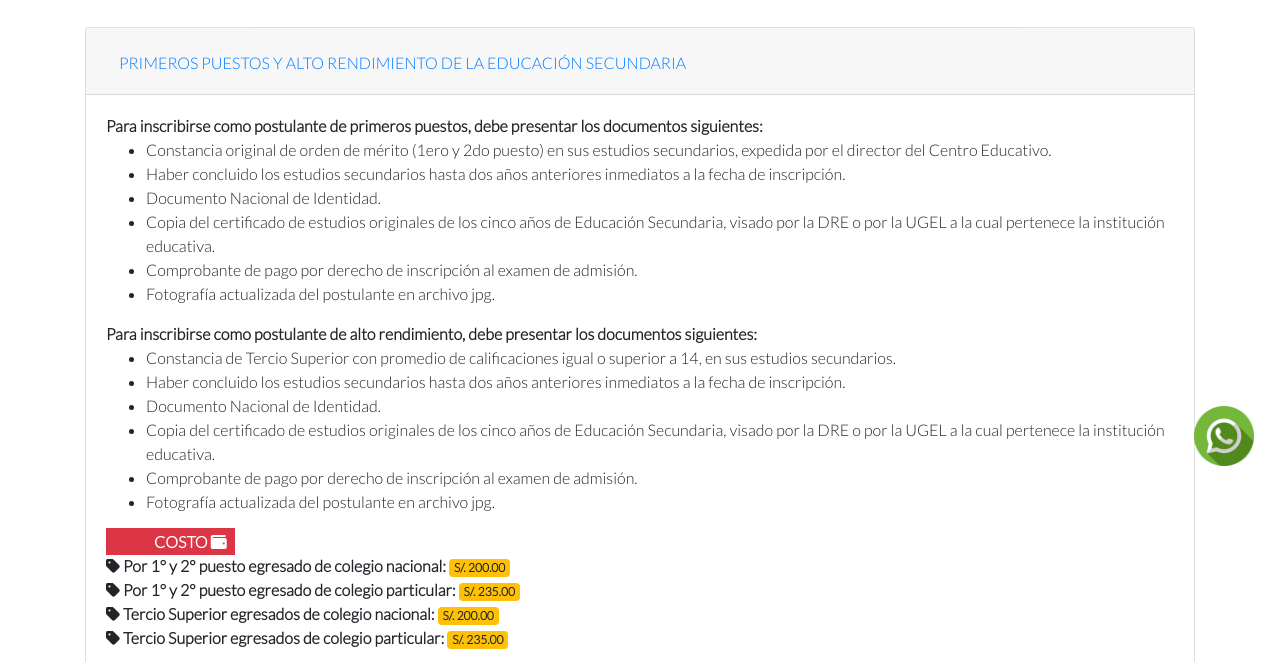
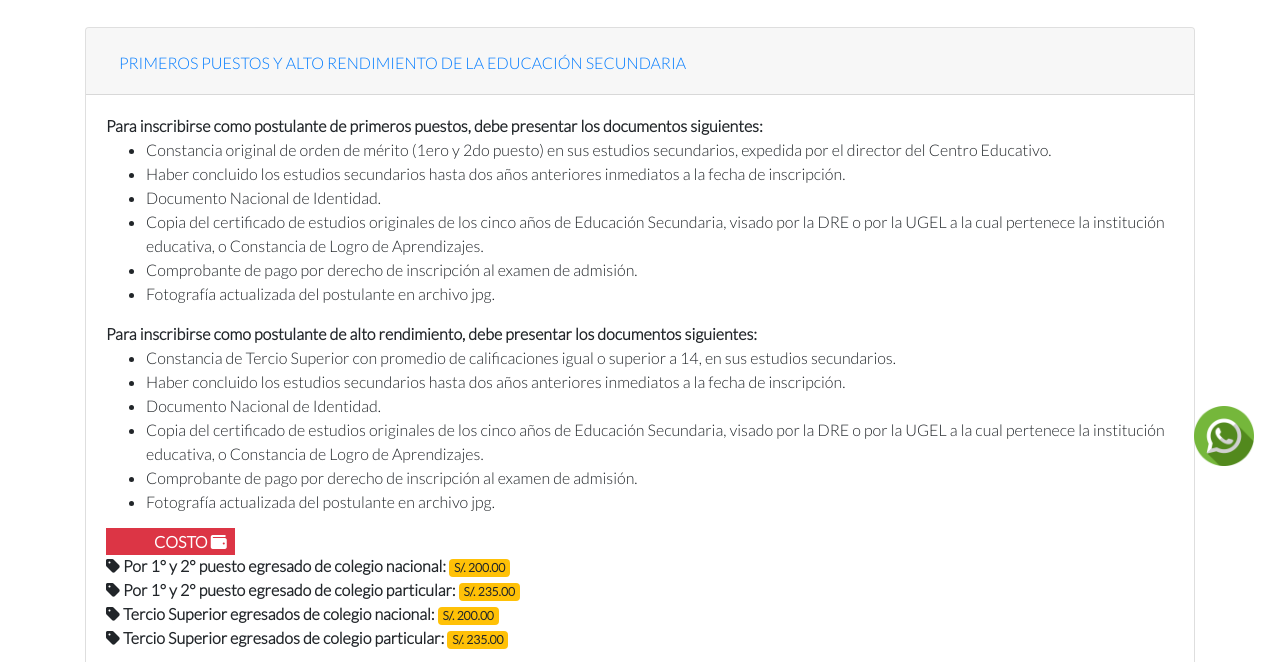
Before and after one commit to KevinQL/pagina-proceso-admision, a PHP site: page /pagina_extraordinario.php in a window 1280 px wide. Shown: the part 234-896 px from the top of the page. Run offline with PHP 8.4, Linux system fonts and the light colour scheme; some libraries are stand-ins or nearby versions.

Commit message:
kevin putito por que hackeas?

```diff
--- a/pagina_extraordinario.php
+++ b/pagina_extraordinario.php
@@ -46,7 +46,7 @@
                                 <li>Constancia original de orden de mérito (1ero y 2do puesto) en sus estudios secundarios, expedida por el director del Centro Educativo.</li>
                                 <li>Haber concluido los estudios secundarios hasta dos años anteriores inmediatos a la fecha de inscripción.</li>
                                 <li>Documento Nacional de Identidad.</li>
-                                <li>Copia del certificado de estudios originales de los cinco años de Educación Secundaria, visado por la DRE o por la UGEL a la cual pertenece la institución educativa.</li>
+                                <li>Copia del certificado de estudios originales de los cinco años de Educación Secundaria, visado por la DRE o por la UGEL a la cual pertenece la institución educativa, o Constancia de Logro de Aprendizajes.</li>
                                 <li>Comprobante de pago por derecho de inscripción al examen de admisión.</li>
                                 <li>Fotografía actualizada del postulante en archivo jpg.</li>
                             </ul>
@@ -56,7 +56,7 @@
                                 <li>Constancia de Tercio Superior con promedio de calificaciones igual o superior a 14, en sus estudios secundarios.</li>
                                 <li>Haber concluido los estudios secundarios hasta dos años anteriores inmediatos a la fecha de inscripción.</li>
                                 <li>Documento Nacional de Identidad.</li>
-                                <li>Copia del certificado de estudios originales de los cinco años de Educación Secundaria, visado por la DRE o por la UGEL a la cual pertenece la institución educativa.</li>
+                                <li>Copia del certificado de estudios originales de los cinco años de Educación Secundaria, visado por la DRE o por la UGEL a la cual pertenece la institución educativa, o Constancia de Logro de Aprendizajes.</li>
                                 <li>Comprobante de pago por derecho de inscripción al examen de admisión.</li>
                                 <li>Fotografía actualizada del postulante en archivo jpg.</li>
                             </ul>
@@ -87,7 +87,7 @@
                                 <li>Certificados originales de estudios universitarios, con calificación aprobatoria y sin enmendaduras, para el caso de universidades del extranjero, presentaran los documentos que evidencien los estudios realizados de nivel universitario revalidado en el ministerio de educación y consulados respectivos.</li>
                                 <li>Fotocopia autenticada por la universidad de origen del Grado Académico de Bachiller o Título Profesional; o legalizado por notario público. Los procedentes de universidades extranjeras deberán revalidar y legalizar el Grado o Título Profesional por el funcionario Diplomado o Cónsul del Perú en el país de procedencia y refrendado ante el Ministerio de Relaciones Exteriores del Perú.</li>
                                 <li>Documento Nacional de Identidad.</li>
-                                <li>Copia del certificado de estudios originales de los cinco años de Educación Secundaria, visado por la DRE o por la UGEL a la cual pertenece la institución educativa.</li>
+                                <li>Copia del certificado de estudios originales de los cinco años de Educación Secundaria, visado por la DRE o por la UGEL a la cual pertenece la institución educativa, o Constancia de Logro de Aprendizajes.</li>
                                 <li>Comprobante de pago por derecho de inscripción al examen de admisión.</li>
                                 <li>Fotografía actualizada del postulante en archivo jpg.</li>
                             </ul>
@@ -97,7 +97,7 @@
                                 <li>Certificados oficiales y originales de estudios superiores, con calificación aprobatoria y sin enmendaduras.</li>
                                 <li>Fotocopia legalizada del Grado Académico y Título Profesional, fotocopia legalizada de la Hoja de Despacho que acredite la procedencia de las Escuelas de Oficiales y Superiores de las Fuerzas Armadas y de la Policía Nacional.</li>
                                 <li>Documento Nacional de Identidad.</li>
-                                <li>Copia del certificado de estudios originales de los cinco años de Educación Secundaria, visado por la DRE o por la UGEL a la cual pertenece la institución educativa.</li>
+                                <li>Copia del certificado de estudios originales de los cinco años de Educación Secundaria, visado por la DRE o por la UGEL a la cual pertenece la institución educativa, o Constancia de Logro de Aprendizajes.</li>
                                 <li>Comprobante de pago por derecho de inscripción al examen de admisión.</li>
                                 <li>Fotografía actualizada del postulante en archivo jpg.</li>
                             </ul>
@@ -123,7 +123,7 @@
                                 <li>Presentar la constancia del Registro Único de Víctimas (RUV) o Certificado de acreditación – Ley 28592.</li>
                                 <li>Declaración Jurada de no haber hecho uso de este derecho o modalidad en otra Universidad del país. La Comisión Especial de Admisión, calificará los expedientes para validar su postulación.</li>
                                 <li>Documento Nacional de Identidad.</li>
-                                <li>Copia del certificado de estudios originales de los cinco años de Educación Secundaria, visado por la DRE o por la UGEL a la cual pertenece la institución educativa.</li>
+                                <li>Copia del certificado de estudios originales de los cinco años de Educación Secundaria, visado por la DRE o por la UGEL a la cual pertenece la institución educativa, o Constancia de Logro de Aprendizajes.</li>
                                 <li>Comprobante de pago por derecho de inscripción al examen de admisión.</li>
                                 <li>Fotografía actualizada del postulante en archivo jpg.</li>
                             </ul>
@@ -148,7 +148,7 @@
                             <ul>
                                 <li>Copia del carné o de la resolución del Registro Nacional de la Persona con Discapacidad a cargo del CONADIS</li>
                                 <li>Documento Nacional de Identidad.</li>
-                                <li>Copia del certificado de estudios originales de los cinco años de Educación Secundaria, visado por la DRE o por la UGEL a la cual pertenece la institución educativa.</li>
+                                <li>Copia del certificado de estudios originales de los cinco años de Educación Secundaria, visado por la DRE o por la UGEL a la cual pertenece la institución educativa, o Constancia de Logro de Aprendizajes.</li>
                                 <li>Comprobante de pago por derecho de inscripción al examen de admisión.</li>
                                 <li>Fotografía actualizada del postulante en archivo jpg.</li>
                             </ul>
@@ -177,7 +177,7 @@
                                 <li>Constancia de no haber sido sancionado por falta grave o actividades antideportivas por los Tribunales o Comisión de Justicia de la Federación o Comisión Nacional respectiva.</li>
                                 <li>Declaración Jurada señalando que, en caso de obtener una vacante de ingreso a la universidad, se compromete a participar y representar al equipo de su escuela profesional y de la universidad en el deporte de su especialidad en los eventos deportivos que la Universidad lo requiera. de no hacerlo constituye falta grave del estudiante y ser sancionado con el retiro de la universidad. </li>
                                 <li>Documento Nacional de Identidad.</li>
-                                <li>Copia del certificado de estudios originales de los cinco años de Educación Secundaria, visado por la DRE o por la UGEL a la cual pertenece la institución educativa.</li>
+                                <li>Copia del certificado de estudios originales de los cinco años de Educación Secundaria, visado por la DRE o por la UGEL a la cual pertenece la institución educativa, o Constancia de Logro de Aprendizajes.</li>
                                 <li>Comprobante de pago por derecho de inscripción al examen de admisión.</li>
                                 <li>Fotografía actualizada del postulante en archivo jpg.</li>
                             </ul>
@@ -202,7 +202,7 @@
                             <ul>
                                 <li>Documentos que acrediten haber realizado sus estudios secundarios en el área de influencia del VRAEM.</li>
                                 <li>Documento Nacional de Identidad.</li>
-                                <li>Copia del certificado de estudios originales de los cinco años de Educación Secundaria, visado por la DRE o por la UGEL a la cual pertenece la institución educativa.</li>
+                                <li>Copia del certificado de estudios originales de los cinco años de Educación Secundaria, visado por la DRE o por la UGEL a la cual pertenece la institución educativa, o Constancia de Logro de Aprendizajes.</li>
                                 <li>Comprobante de pago por derecho de inscripción al examen de admisión.</li>
                                 <li>Fotografía actualizada del postulante en archivo jpg.</li>
                             </ul>
@@ -230,7 +230,7 @@
                                 <li>Certificados oficiales y originales de estudios universitarios expedida por la oficina de registros académicos. </li>
                                 <li>Constancia de no adeudar bienes a la universidad</li>
                                 <li>Documento Nacional de Identidad.</li>
-                                <li>Copia del certificado de estudios originales de los cinco años de Educación Secundaria, visado por la DRE o por la UGEL a la cual pertenece la institución educativa.</li>
+                                <li>Copia del certificado de estudios originales de los cinco años de Educación Secundaria, visado por la DRE o por la UGEL a la cual pertenece la institución educativa, o Constancia de Logro de Aprendizajes.</li>
                                 <li>Comprobante de pago por derecho de inscripción al examen de admisión.</li>
                                 <li>Fotografía actualizada del postulante en archivo jpg.</li>
                             </ul>
@@ -263,7 +263,7 @@
                                 <li>Adjuntar los sílabos de las asignaturas de los estudios universitarios realizados.</li>
                                 <li>Haber tenido matrícula vigente hasta un año o dos anterior a su postulación.</li>
                                 <li>Documento Nacional de Identidad.</li>
-                                <li>Copia del certificado de estudios originales de los cinco años de Educación Secundaria, visado por la DRE o por la UGEL a la cual pertenece la institución educativa.</li>
+                                <li>Copia del certificado de estudios originales de los cinco años de Educación Secundaria, visado por la DRE o por la UGEL a la cual pertenece la institución educativa, o Constancia de Logro de Aprendizajes.</li>
                                 <li>Comprobante de pago por derecho de inscripción al examen de admisión.</li>
                                 <li>Fotografía actualizada del postulante en archivo jpg.</li>
                             </ul>
@@ -287,7 +287,7 @@
                             <ul>
                                 <li>Constancia o documento que indique ser preseleccionado del concurso beca 18 – PRONABEC.</li>
                                 <li>Documento Nacional de Identidad.</li>
-                                <li>Copia del certificado de estudios originales de los cinco años de Educación Secundaria, visado por la DRE o por la UGEL a la cual pertenece la institución educativa.</li>
+                                <li>Copia del certificado de estudios originales de los cinco años de Educación Secundaria, visado por la DRE o por la UGEL a la cual pertenece la institución educativa, o Constancia de Logro de Aprendizajes.</li>
                                 <li>Comprobante de pago por derecho de inscripción al examen de admisión.</li>
                                 <li>Fotografía actualizada del postulante en archivo jpg.</li>
                             </ul>
--- a/pagina_reglamento.php
+++ b/pagina_reglamento.php
@@ -56,7 +56,7 @@
                 </ul>
                 <b>LEER OBLIGATORIAMENTE EL REGLAMENTO DE ADMISIÓN </b>
                 <br>
-                <a href="public/docs/Regl Adm UNAJMA 2020-II - VIRTUAL 31-07-2020.pdf" class="display-5" target="_blank" download>
+                <a href="public/docs/Reglamento de Admisión UNAJMA 2021.pdf" class="display-5" target="_blank" download>
                     <i class="fas fa-cloud-download-alt"></i> DESCARGAR EL REGLAMENTO AQUÍ .PDF
                 </a>
             </div>
--- a/pagina_temario.php
+++ b/pagina_temario.php
@@ -32,7 +32,7 @@
             <hr class="line-reglamento">
 
 <div class="t-pdf">
-    <a href="public/docs/temario-primeraseleccion.pdf"><i class="fas fa-cloud-download-alt"></i> Descargar Temario PDF</a>
+    <a href="public/docs/Temario Admisión 2021-I.pdf"><i class="fas fa-cloud-download-alt"></i> Descargar Temario PDF</a>
 </div>
 
 <h3 class="display-6 titulo-temario my-3">
```
Also changed, not shown: index.php (+8 -3 lines), pagina_cronograma.php (+4 -4 lines), 1 other file.
